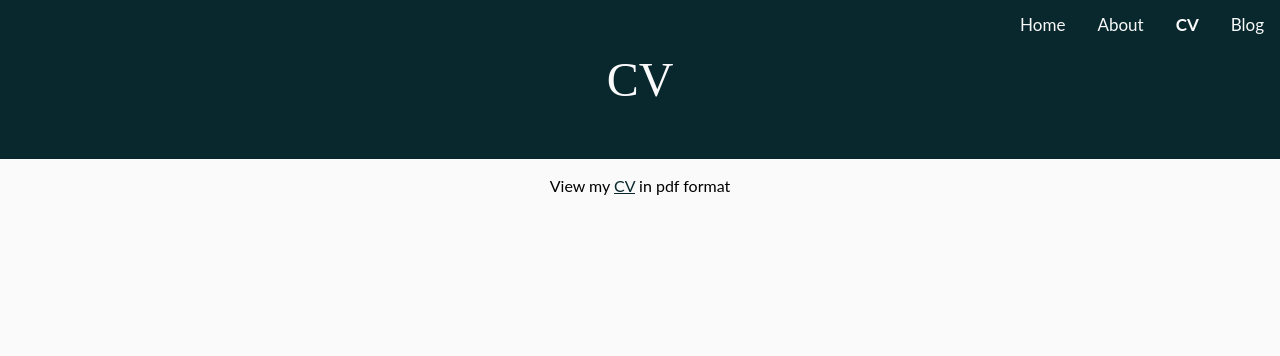
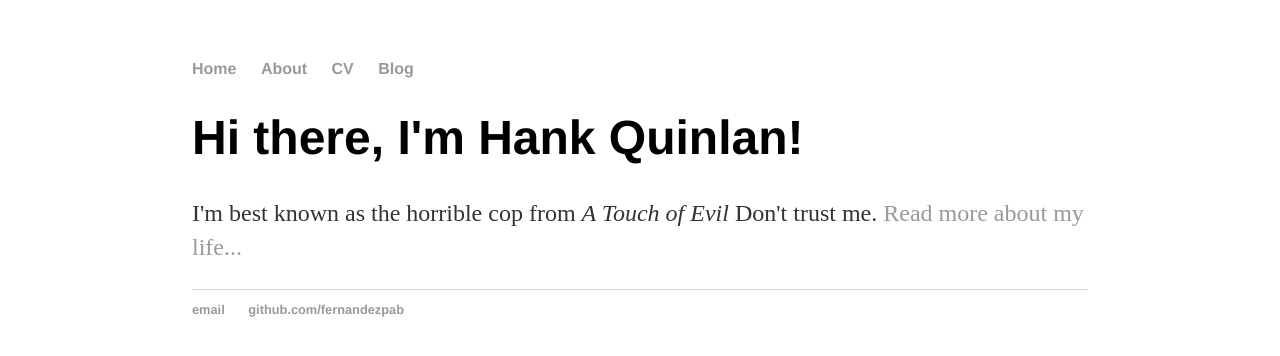
Before and after one commit to fernandezpab/fernandezpab.github.io, a Jekyll site: the page built from cv/index.html, in a window 1280 px wide. Shown: the top 356 px of the page. Built offline with Jekyll 4.4.1, drawn with Linux system fonts in a browser that asks for light colours; some web fonts are replaced.

Commit message:
Update index.html

```diff
--- a/cv/index.html
+++ b/cv/index.html
@@ -1,69 +1,8 @@
-<!DOCTYPE html>
-<html>
-<head>
-
-<title>Pablo Fernandez's CV</title>
-   <meta charset="utf-8"/>
-<link rel="stylesheet" type="text/css" href="qstyle.css">
-
-<!-- Google Analytics 2 -->
-<script>
-(function(i,s,o,g,r,a,m){i['GoogleAnalyticsObject']=r;i[r]=i[r]||function(){
-(i[r].q=i[r].q||[]).push(arguments)},i[r].l=1*new Date();a=s.createElement(o),
-m=s.getElementsByTagName(o)[0];a.async=1;a.src=g;m.parentNode.insertBefore(a,m)
-})(window,document,'script','https://www.google-analytics.com/analytics.js','ga');
-
-ga('create', 'UA-144923322-1', 'auto');
-ga('require', 'displayfeatures');
-ga('send', 'pageview');
-</script>
-<!-- Global site tag (gtag.js) - Google Analytics -->
-<!--
-<script async src="https://www.googletagmanager.com/gtag/js?id=UA-144923322-1"></script>
-<script>
-  window.dataLayer = window.dataLayer || [];
-  function gtag(){dataLayer.push(arguments);}
-  gtag('js', new Date());
-  gtag('config', 'UA-144923322-1');
-</script>
- -->
-<script>
-function myFunction() {
-  var x = document.getElementById("myTopnav");
-  if (x.className === "topnav2") {
-    x.className += " responsive";
-  } else {
-    x.className = "topnav2";
-  }
-}
-</script>
-
-</head>
-
-<body style="background-color: #fafafa;">
-	<div class=container-topnav>
-		<div class="topnav">
-			<div class="topnav2" id="myTopnav">
-				<a href="https://fernandezpab.github.io/">Home</a>
-			  <a href="https://fernandezpab.github.io/about/">About</a>
-			  <a class="active" href="cv.html">CV</a>
-			  <a href="https://fernandezpab.github.io/blog/">Blog</a>
-			  <a href="javascript:void(0);" style="font-size:15px;" class="icon" onclick="myFunction()">&#9776;</a>
-			</div>
-		</div>
-	</div>
-
-<div style="padding:20px;margin-top:0px;background-color:#08282e;height:auto;">
-<div style="background-color:#08282e;padding:0px;text-align:center;color: #fafafa">
-	<h1>CV</h1>
-</div>
-</div>
-
-<div style="width:100%">
-	<div style="max-width:1200px;margin:0px auto;padding: 1px 20px;text-align:center">
-		<p>View my <a href="https://fernandezpab.github.io/cv/CV.pdf">CV</a> in pdf format</p>
-	</div>
-</div>
-
-</body>
-</html>
+---
+layout: default
+title: Hank Quinlan, Horrible Cop
+---
+<div class="blurb">
+	<h1>Hi there, I'm Hank Quinlan!</h1>
+	<p>I'm best known as the horrible cop from <em>A Touch of Evil</em> Don't trust me. <a href="/about">Read more about my life...</a></p>
+</div><!-- /.blurb -->
```
